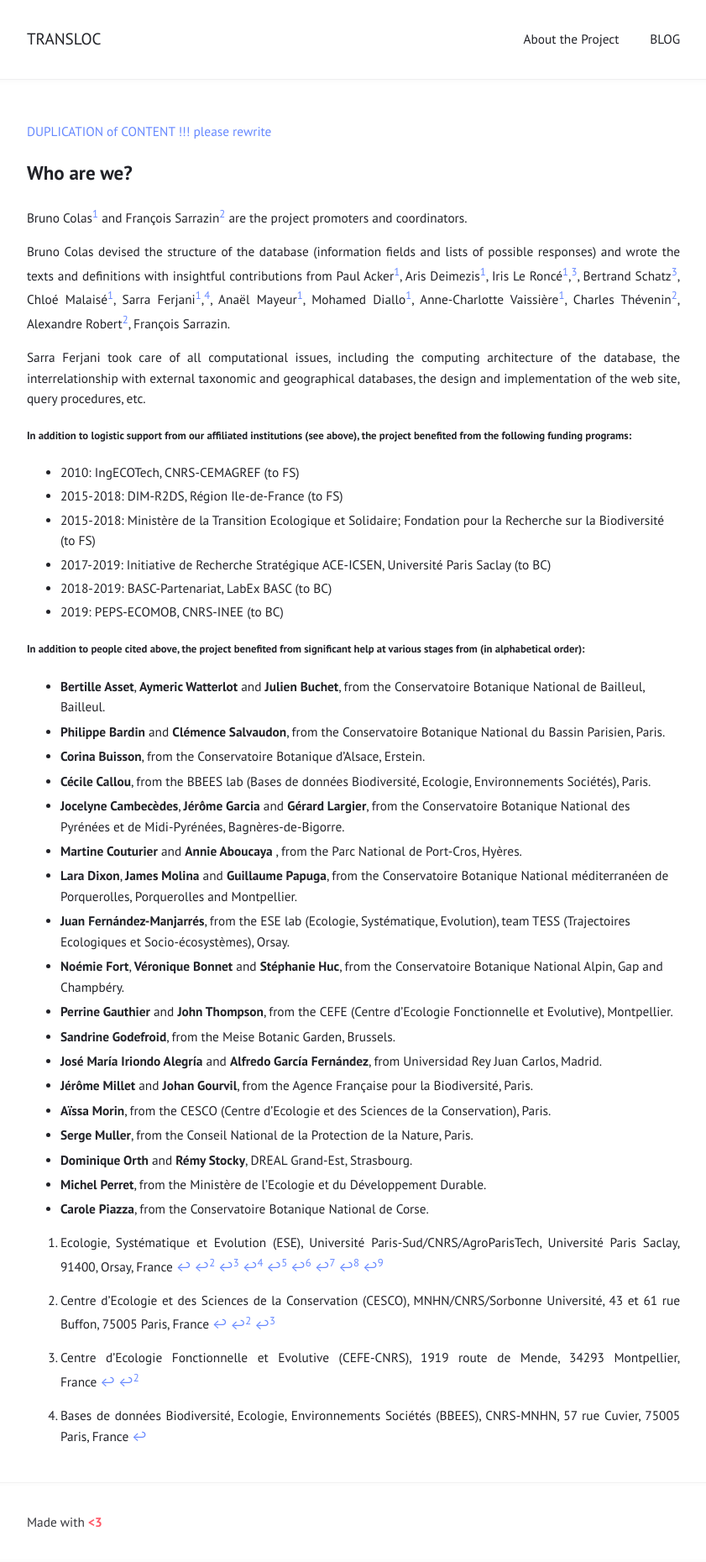
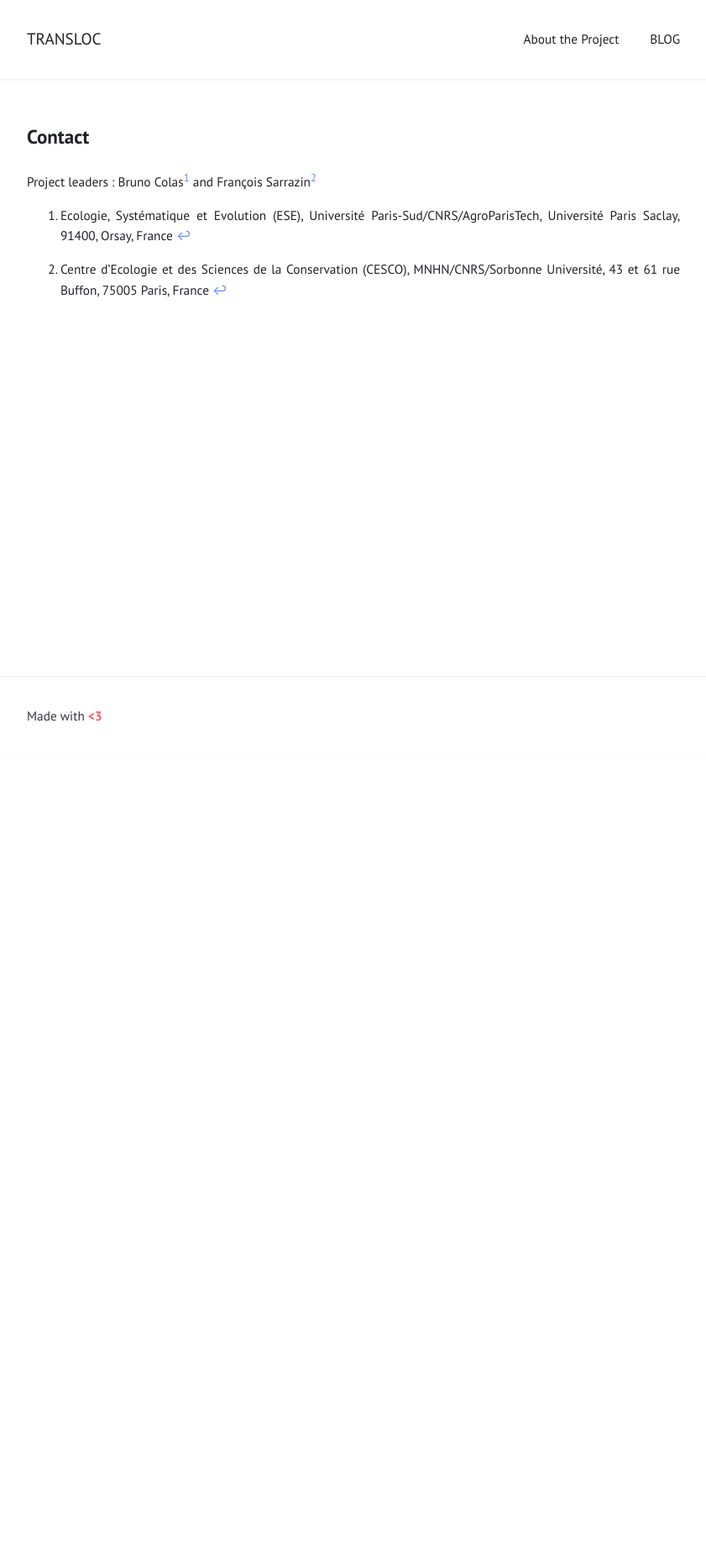
Before and after one commit to ConservationTranslocation/conservationtranslocation.github.io, a Jekyll site: the page built from aboutTL.md, in a window 1280 px wide. Shown: the whole page at 84% size, without its empty margins (219-1060 px from the left). Built offline with Jekyll 4.4.1, drawn with Linux system fonts in a browser that asks for light colours; after the commit the page ends 900 px from its top, so only the background shows below that.

Commit message:
Update aboutTL.md
first update of the page

```diff
--- a/aboutTL.md
+++ b/aboutTL.md
@@ -5,47 +5,9 @@ layout: post
 categories: media
 ---
 
-[DUPLICATION of CONTENT !!! please rewrite](https://github.com/ConservationTranslocation/conservationtranslocation.github.io/blob/linda/aboutTL.md)
+## Contact
 
-## Who are we?
-
-Bruno Colas[^1] and François Sarrazin[^2] are the project promoters and coordinators.
-
-Bruno Colas devised the structure of the database (information fields and lists of possible responses) and wrote the texts and definitions with insightful contributions from Paul Acker[^1], Aris Deimezis[^1], Iris Le Roncé[^1],[^3], Bertrand Schatz[^3], Chloé Malaisé[^1], Sarra Ferjani[^1],[^4], Anaël Mayeur[^1], Mohamed Diallo[^1], Anne-Charlotte Vaissière[^1], Charles Thévenin[^2], Alexandre Robert[^2], François Sarrazin.
-
-Sarra Ferjani took care of all computational issues, including the computing architecture of the database, the interrelationship with external taxonomic and geographical databases, the design and implementation of the web site, query procedures, etc.
+Project leaders : Bruno Colas[^1] and François Sarrazin[^2]
 
 [^1]: Ecologie, Systématique et Evolution (ESE), Université Paris-Sud/CNRS/AgroParisTech, Université Paris Saclay, 91400, Orsay, France
 [^2]: Centre d’Ecologie et des Sciences de la Conservation (CESCO), MNHN/CNRS/Sorbonne Université, 43 et 61 rue Buffon, 75005 Paris, France
-[^3]: Centre d’Ecologie Fonctionnelle et Evolutive (CEFE-CNRS), 1919 route de Mende, 34293 Montpellier, France
-[^4]: Bases de données Biodiversité, Ecologie, Environnements Sociétés (BBEES), CNRS-MNHN, 57 rue Cuvier, 75005 Paris, France
-
-##### In addition to logistic support from our affiliated institutions (see above), the project benefited from the following funding programs:
-
-* 2010: IngECOTech, CNRS-CEMAGREF (to FS)
-* 2015-2018: DIM-R2DS, Région Ile-de-France (to FS)
-* 2015-2018: Ministère de la Transition Ecologique et Solidaire; Fondation pour la Recherche sur la Biodiversité (to FS)
-* 2017-2019: Initiative de Recherche Stratégique ACE-ICSEN, Université Paris Saclay (to BC)
-* 2018-2019: BASC-Partenariat, LabEx BASC (to BC)
-* 2019: PEPS-ECOMOB, CNRS-INEE (to BC)
-
-##### In addition to people cited above, the project benefited from significant help at various stages from (in alphabetical order):
-
-* **Bertille Asset**, **Aymeric Watterlot** and **Julien Buchet**, from the Conservatoire Botanique National de Bailleul, Bailleul.
-* **Philippe Bardin** and **Clémence Salvaudon**, from the Conservatoire Botanique National du Bassin Parisien, Paris.
-* **Corina Buisson**, from the Conservatoire Botanique d’Alsace, Erstein.
-* **Cécile Callou**, from the BBEES lab (Bases de données Biodiversité, Ecologie, Environnements Sociétés), Paris.
-* **Jocelyne Cambecèdes**, **Jérôme Garcia** and **Gérard Largier**, from the Conservatoire Botanique National des Pyrénées et de Midi-Pyrénées, Bagnères-de-Bigorre.
-* **Martine Couturier** and **Annie Aboucaya** , from the Parc National de Port-Cros, Hyères.
-* **Lara Dixon**, **James Molina** and **Guillaume Papuga**, from the Conservatoire Botanique National méditerranéen de Porquerolles, Porquerolles and Montpellier.
-* **Juan Fernández-Manjarrés**, from the ESE lab (Ecologie, Systématique, Evolution), team TESS (Trajectoires Ecologiques et Socio-écosystèmes), Orsay.
-* **Noémie Fort**, **Véronique Bonnet** and **Stéphanie Huc**, from the Conservatoire Botanique National Alpin, Gap and Champbéry.
-* **Perrine Gauthier** and **John Thompson**, from the CEFE (Centre d’Ecologie Fonctionnelle et Evolutive), Montpellier.
-* **Sandrine Godefroid**, from the Meise Botanic Garden, Brussels.
-* **José María Iriondo Alegría** and **Alfredo García Fernández**, from Universidad Rey Juan Carlos, Madrid.
-* **Jérôme Millet** and **Johan Gourvil**, from the Agence Française pour la Biodiversité, Paris.
-* **Aïssa Morin**, from the CESCO (Centre d’Ecologie et des Sciences de la Conservation), Paris.
-* **Serge Muller**, from the Conseil National de la Protection de la Nature, Paris.
-* **Dominique Orth** and **Rémy Stocky**, DREAL Grand-Est, Strasbourg.
-* **Michel Perret**, from the Ministère de l’Ecologie et du Développement Durable.
-* **Carole Piazza**, from the Conservatoire Botanique National de Corse.
```
